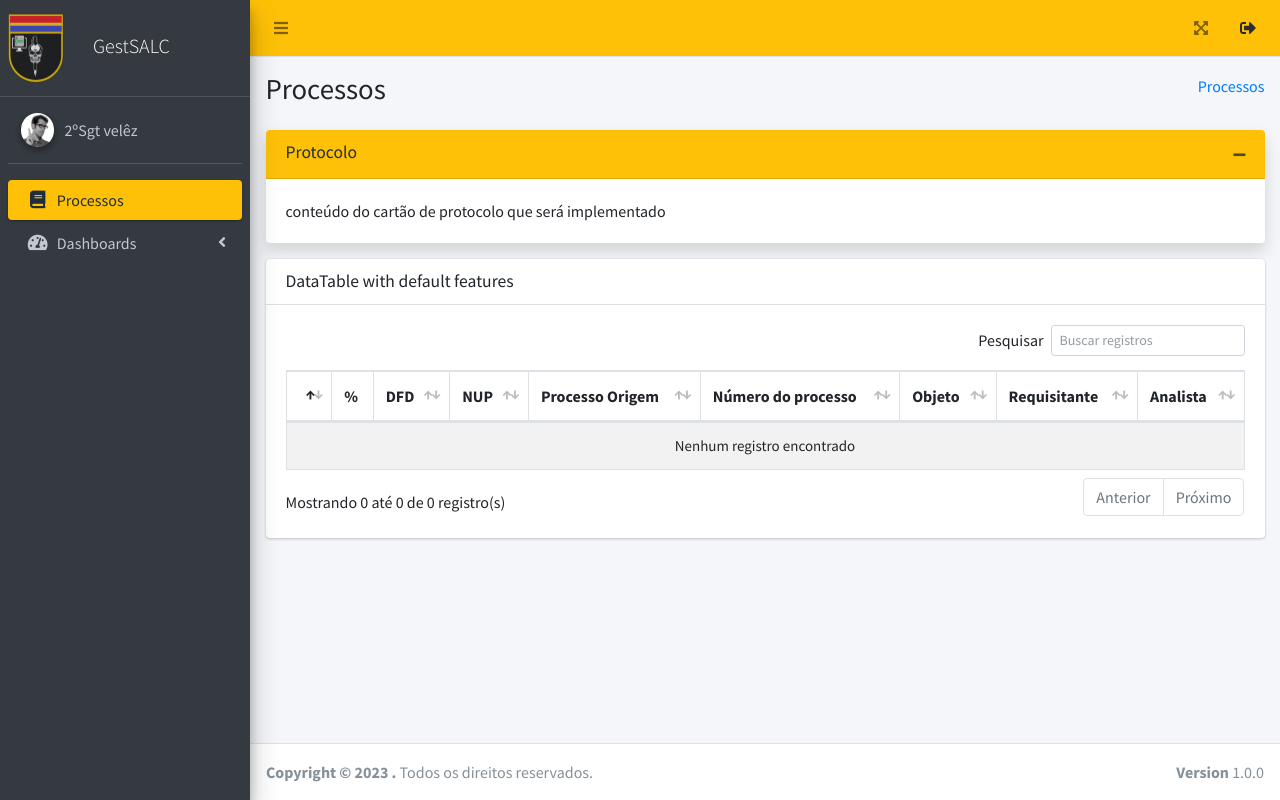
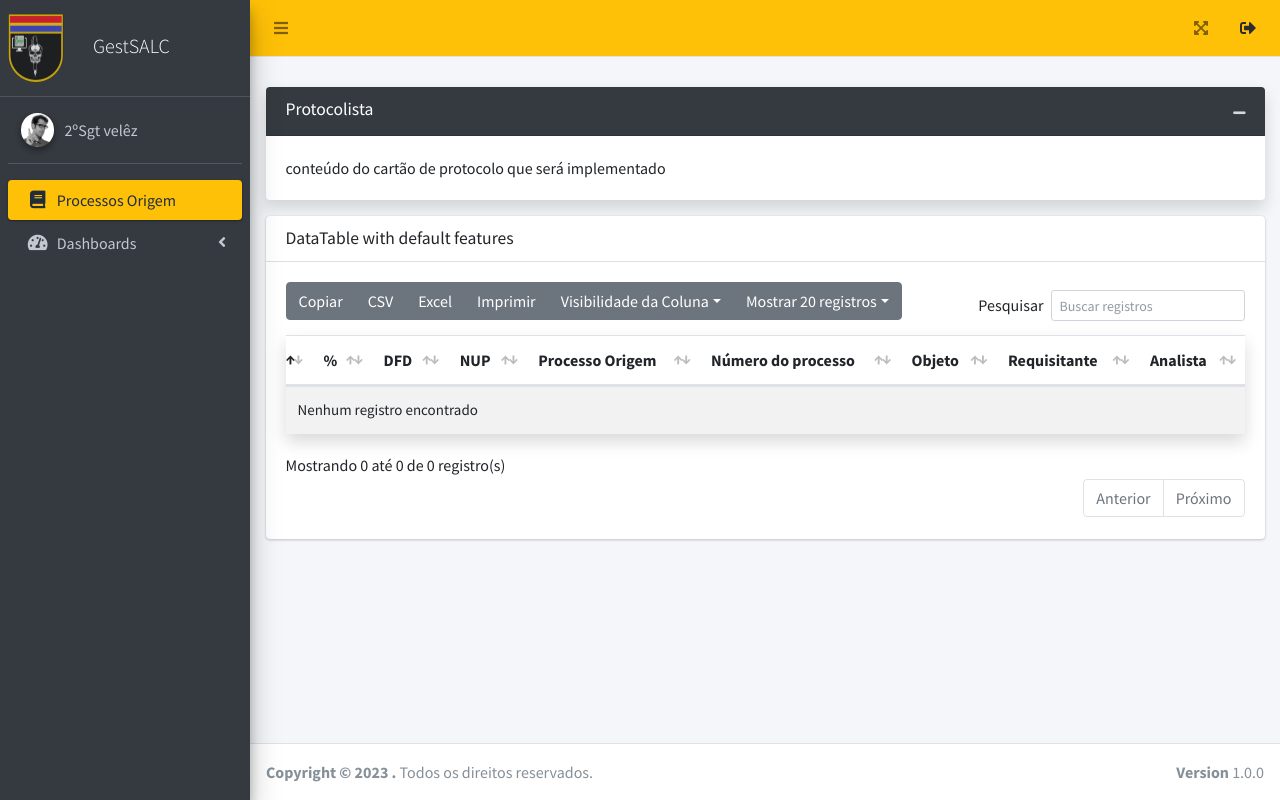
Before and after one commit to devel-ez/gestsalcGPT, a PHP site: page / in a window 1280 px wide. Run offline with PHP 8.4, Linux system fonts and the light colour scheme; data that the repository does not hold is empty; some libraries are stand-ins or nearby versions.

Commit message:
Botões de exportação concluídos

```diff
--- a/views/assets/dist/custom_css/custom_css.css
+++ b/views/assets/dist/custom_css/custom_css.css
@@ -1,10 +1,14 @@
 table.dataTable tbody td{
 
     white-space: nowrap !important;
-    text-align: center;
+    text-align: left !important;
     font-size: 15px;
 }
 
 #example1 thead th{
     white-space: nowrap !important;
 }
+
+div.dataTables_filter{
+    margin-top: -30px !important;
+}
--- a/views/contents/processos.php
+++ b/views/contents/processos.php
@@ -1,16 +1,7 @@
 <!-- Content Header (Page header) -->
 <div class="content-header">
     <div class="container-fluid">
-        <div class="row mb-2">
-            <div class="col-sm-6">
-                <h1 class="m-0">Processos</h1>
-            </div><!-- /.col -->
-            <div class="col-sm-6">
-                <ol class="breadcrumb float-sm-right">
-                    <li class="breadcrumb-item"><a href="#">Processos</a></li>
-                </ol>
-            </div><!-- /.col -->
-        </div><!-- /.row -->
+
     </div><!-- /.container-fluid -->
 </div>
 <!-- /.content-header -->
@@ -21,9 +12,9 @@
         <!-- Protocolo de entrada e saída -->
         <div class="row">
             <div class="col-lg-12 ">
-                <div class="card card-warning shadow">
+                <div class="card card-dark shadow">
                     <div class="card-header">
-                        <h3 class="card-title">Protocolo</h3>
+                        <h3 class="card-title">Protocolista</h3>
                         <div class="card-tools">
                             <button type="button" class="btn btn-tool" data-card-widget="collapse">
                                 <i class="fas fa-minus"></i>
@@ -45,8 +36,7 @@
                         <h3 class="card-title">DataTable with default features</h3>
                     </div>
                     <div class="card-body">
-                        <!-- <table id="example1" class="table table-striped w-100 shadow "> -->
-                        <table id="example1" class="table table-bordered table-striped">
+                        <table id="example1" class="table table-striped w-100 shadow ">
                             <thead>
                                 <tr>
                                     <th></th>
@@ -77,21 +67,26 @@
 <script>
     $(document).ready(function() {
 
-        $.ajax({
-            url: "ajax/processos.ajax.php",
-            method: 'POST',
-            data: {
-                'action': 1
-            }, //1: Listar Processos
-            dataType: 'json',
-            success: function(response) {
-                console.log("reponse", response);
-            }
+        // $.ajax({
+        //     url: "ajax/processos.ajax.php",
+        //     method: 'POST',
+        //     data: {
+        //         'action': 1
+        //     }, //1: Listar Processos no console
+        //     dataType: 'json',
+        //     success: function(response) {
+        //         console.log("reponse", response);
+        //     }
 
-        });
+        // });
 
-        $('#example1').DataTable({
 
+
+        var table1 = $('#example1').DataTable({
+
+            language: {
+                url: "views/assets/plugins/language/json/pt_br.json"
+            },
 
             ajax: {
                 url: "ajax/processos.ajax.php",
@@ -99,17 +94,11 @@
                 type: "POST",
                 data: {
                     'action': 1
-                }, //1:
+                }, //1: Listar Processos na tabela
             },
 
-            //dom: 'Bfrtip',
-            "responsive": true,
-            "lengthChange": false,
-            "autoWidth": false,
-            "buttons": ["copy", "csv", "excel", "pdf", "print", "colvis"],
-
-            pageLength: [10, 25, 50, 100],
-            pageLength: 10,
+            pageLength: [20, 50, 100],
+            pageLength: 20,
 
             responsive: {
                 details: {
@@ -117,8 +106,10 @@
                 }
             },
 
+
+
             columnDefs: [{
-                    targets: 1,
+                    targets: 0,
                     orderable: false,
                     className: 'control'
                 },
@@ -127,20 +118,36 @@
                     orderable: false,
                     render: function(data, type, full, meta) {
                         return "<center>" +
-                            "<span class='btnEdit text-primary px-1' style='cursor: pointer;'>" +
+                            "<span class='btnPainelProcesso text-navy px-1' style='cursor: pointer;'>" +
+                            "<i class='fas fa-clipboard fs-5'></i>" +
+                            "</span>" +
+
+                            "<span class='btnPregoeiroProcesso text-orange px-1' style='cursor: pointer;'>" +
+                            "<i class='fas fa-gavel fs-5'></i>" +
+                            "</span>" +
+
+                            "<span class='btnProtocoProcesso text-primary px-1' style='cursor: pointer;'>" +
+                            "<i class='fas fa-stamp fs-5'></i>" +
+                            "</span>" +
+
+                            "<span class='btnEditarProcesso text-success px-1' style='cursor: pointer;'>" +
                             "<i class='fas fa-edit'></i>" +
+                            "</span>" +
+
+                            "<span class='btnDeletarProcesso text-danger px-1' style='cursor: pointer;'>" +
+                            "<i class='fas fa-trash fs-5'></i>" +
                             "</span>" +
                             "</center>"
                     }
                 }
             ],
 
-            language: {
-                url: "views/assets/plugins/language/json/pt_br.json"
-            }
-
+            dom: 'Bfrtip',
+            "responsive": true,
+            "lengthChange": false,
+            "autoWidth": false,
+            "buttons": ["copy", "csv", "excel", "pdf", "print", "colvis", "pageLength"],
 
         }).buttons().container().appendTo('#example1_wrapper .col-md-6:eq(0)');
-
     });
 </script>
--- a/views/modules/sidebar.php
+++ b/views/modules/sidebar.php
@@ -23,7 +23,7 @@
                     <a style="cursor:pointer;" class="nav-link menu-link active" onclick="loadContents('views/contents/processos.php', 'content-wrapper')">
                         <i class="nav-icon fas fa-book"></i>
                         <p>
-                            Processos
+                            Processos Origem
                         </p>
                     </a>
                 </li>
--- a/views/template.php
+++ b/views/template.php
@@ -14,7 +14,7 @@
     <link rel="stylesheet" href="views/assets/plugins/fontawesome-free/css/all.min.css">
     <!-- Theme style -->
     <link rel="stylesheet" href="views/assets/dist/css/adminlte.min.css">
-    <!-- My custom Css -->
+    <!-- My custom CSS -->
     <link rel="stylesheet" href="views/assets/dist/custom_css/custom_css.css">
 
     <!-- Estilos dataTable avançado -->
@@ -26,6 +26,7 @@
     <!-- <link rel="stylesheet" href="https://cdn.datatables.net/1.11.0/css/jquery.dataTables.min.css">
     <link rel="stylesheet" href="https://cdn.datatables.net/responsive/2.5.0/css/responsive.dataTables.min.css">
     <link rel="stylesheet" href="https://cdn.datatables.net/buttons/2.4.1/css/buttons.dataTables.min.css"> -->
+
     <link rel="stylesheet" href="views/assets/plugins/datatables-bs4/css/dataTables.bootstrap4.min.css">
     <link rel="stylesheet" href="views/assets/plugins/datatables-responsive/css/responsive.bootstrap4.min.css">
     <link rel="stylesheet" href="views/assets/plugins/datatables-buttons/css/buttons.bootstrap4.min.css">
@@ -38,25 +39,19 @@
     <!-- AdminLTE App -->
     <script src="views/assets/dist/js/adminlte.min.js"></script>
 
-
-
-
-    <!--BIBLIOTECAS PARA USO DE DATATABLES JS "antiga"-->
+    <!--BIBLIOTECAS PARA USO DE DATATABLES JS-->
     <script src="views/assets/plugins/datatables/jquery.dataTables.min.js"></script>
+    <script src="views/assets/plugins/datatables-bs4/js/dataTables.bootstrap4.min.js"></script>
     <script src="views/assets/plugins/datatables-responsive/js/dataTables.responsive.min.js"></script>
-    <script src="views/assets/plugins/datatables-bs4/js/dataTables.bootstrap4.min.js"></script>
     <script src="views/assets/plugins/datatables-responsive/js/responsive.bootstrap4.min.js"></script>
+    <script src="views/assets/plugins/datatables-buttons/js/dataTables.buttons.min.js"></script>
     <script src="views/assets/plugins/datatables-buttons/js/buttons.bootstrap4.min.js"></script>
-
-
-    <!--BIBLIOTECAS PARA EXPORTAR OS ARCHIVOS DATATABLES JS "antiga"-->
-    <script src="views/assets/plugins/datatables-buttons/js/dataTables.buttons.min.js"></script>
     <script src="views/assets/plugins/jszip/jszip.min.js"></script>
+    <script src="views/assets/plugins/pdfmake/pdfmake.min.js"></script>
+    <script src="views/assets/plugins/pdfmake/vfs_fonts.js"></script>
     <script src="views/assets/plugins/datatables-buttons/js/buttons.html5.min.js"></script>
     <script src="views/assets/plugins/datatables-buttons/js/buttons.print.min.js"></script>
     <script src="views/assets/plugins/datatables-buttons/js/buttons.colVis.min.js"></script>
-    <script src="views/assets/plugins/pdfmake/pdfmake.min.js"></script>
-    <script src="views/assets/plugins/pdfmake/vfs_fonts.js"></script>
 
 </head>
 
```
